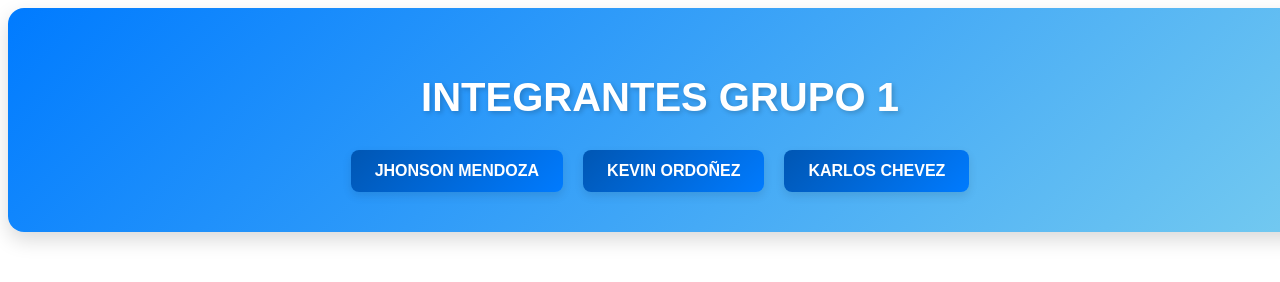
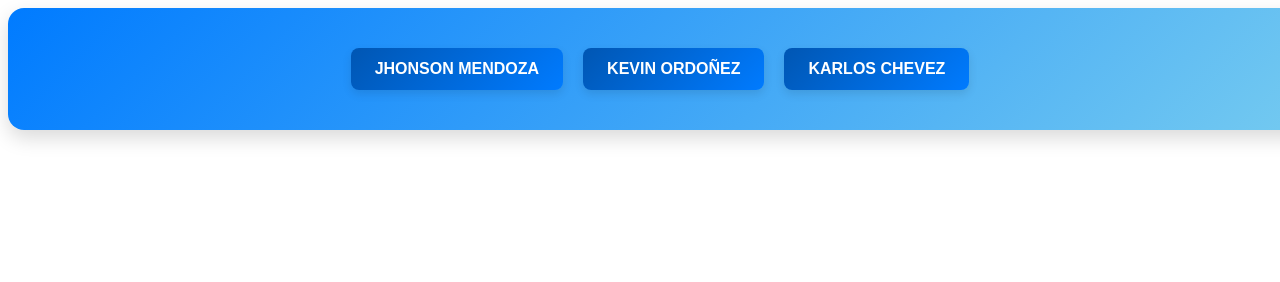
Before and after one commit to JhonsonMendoza/Integrativa-CUSTOM-ELEMENT-, a plain HTML site: page CUSTOM ELEMENTS/index.html in a window 1280 px wide. Shown: the top 282 px of the page. Drawn offline with Linux system fonts and the light colour scheme.

Commit message:
Boton del Git

```diff
--- /dev/null
+++ b/CUSTOM ELEMENTS/Body1-Kevin/button.js
@@ -0,0 +1,62 @@
+class GitButton extends HTMLElement {
+    constructor() {
+      super();
+      this.attachShadow({ mode: 'open' });
+    }
+
+    connectedCallback() {
+      // Obtiene el atributo para el enlace a GitHub
+      const gitLink = this.getAttribute('link') || 'https://github.com/';
+
+      // Estilos y estructura del botón
+      this.shadowRoot.innerHTML = `
+        <style>
+          :host {
+            display: inline-block;
+            font-family: 'Roboto', sans-serif;
+          }
+
+          .git-button {
+            display: inline-flex;
+            align-items: center;
+            justify-content: center;
+            background-color: #333;
+            color: #fff;
+            padding: 12px 24px;
+            font-size: 1rem;
+            font-weight: bold;
+            text-transform: uppercase;
+            text-decoration: none;
+            border: none;
+            border-radius: 8px;
+            cursor: pointer;
+            transition: background-color 0.3s ease, transform 0.2s ease;
+            box-shadow: 0 4px 8px rgba(0, 0, 0, 0.1);
+          }
+          .git-button:hover {
+            background-color: #555;
+            transform: translateY(-2px);
+            box-shadow: 0 6px 12px rgba(0, 0, 0, 0.2);
+          }
+          .git-button:active {
+            transform: translateY(0);
+            box-shadow: 0 3px 6px rgba(0, 0, 0, 0.15);
+          }
+          .git-button svg {
+            margin-right: 8px;
+            width: 20px;
+            height: 20px;
+            fill: white;
+          }
+        </style>
+        <a href="${gitLink}" class="git-button" target="_blank" rel="noopener noreferrer">
+          <svg xmlns="http://www.w3.org/2000/svg" viewBox="0 0 16 16">
+            <path d="M8 0C3.58 0 0 3.58 0 8a8 8 0 005.47 7.59c.4.07.55-.17.55-.38v-1.4c-2.23.48-2.7-1.08-2.7-1.08-.36-.92-.89-1.17-.89-1.17-.73-.5.05-.49.05-.49.81.06 1.24.83 1.24.83.72 1.23 1.89.88 2.35.68.07-.52.28-.88.5-1.08-1.78-.2-3.64-.89-3.64-3.97 0-.88.31-1.6.82-2.17-.08-.2-.36-1.02.08-2.12 0 0 .67-.22 2.2.83a7.59 7.59 0 014.01 0c1.53-1.05 2.2-.83 2.2-.83.44 1.1.16 1.92.08 2.12.51.57.82 1.29.82 2.17 0 3.1-1.87 3.77-3.65 3.97.28.24.54.73.54 1.48v2.2c0 .21.15.45.55.38A8.01 8.01 0 0016 8c0-4.42-3.58-8-8-8z"></path>
+          </svg>
+          Mis Trabajos en GitHub
+        </a>
+      `;
+    }
+  }
+
+  customElements.define('git-button', GitButton);
--- /dev/null
+++ b/CUSTOM ELEMENTS/Body1-Kevin/style.css
@@ -0,0 +1,6 @@
+
+
+
+.hola{
+
+}
--- a/CUSTOM ELEMENTS/Header-Jhonson/custom.js
+++ b/CUSTOM ELEMENTS/Header-Jhonson/custom.js
@@ -63,7 +63,6 @@ class personalCard extends HTMLElement {
 
             </style>
             <div class="div">
-                <h1>INTEGRANTES GRUPO 1</h1>
                 <div class="divU">
                     <button class="button" id="btn1">JHONSON MENDOZA</button>
                     <button class="button" id="btn2">KEVIN ORDOÑEZ</button>
--- a/CUSTOM ELEMENTS/index.html
+++ b/CUSTOM ELEMENTS/index.html
@@ -5,6 +5,7 @@
     <meta name="viewport" content="width=device-width, initial-scale=1.0">
     <script src="Header-Jhonson/custom.js"></script>
     <script src="Body1-Kevin/skill.js"></script>
+    <script src="Body1-Kevin/button.js"></script>
     <script src="Body2-Chevez/StorySection.js"></script>
     <title>Document</title>
     <style>
@@ -15,6 +16,7 @@
         .skill-section1, .story-section1 {
             display: none;
         }
+
     </style>
 </head>
 <body>
@@ -34,12 +36,25 @@
 
     <div id="skills1" class="skill-section1">
         <skill-section skills='["javascript", "html5", "tailwind", "typescript"]'></skill-section>
+        <br>
+        <git-button link="https://github.com/tu-usuario"></git-button>
+
     </div>
     <div id="skills2" class="skill-section1">
-        <skill-section skills='["php", "javascript", "html5", "mysql"]'></skill-section>
+        <skill-section skills='["php", "javascript", "html5", "mysql", "css3"]'></skill-section>
+        <br>
+        <git-button link="https://github.com/KevinTitanZ?tab=repositories"></git-button>
+
+
     </div>
     <div id="skills3" class="skill-section1">
         <skill-section skills='["php", "postman", "python", "postgresql"]'></skill-section>
+        <br>
+        <git-button link="https://github.com/tu-usuario"></git-button>
+
+
     </div>
+
+
 </body>
 </html>
```
Also changed, not shown: CUSTOM ELEMENTS/Body1-Kevin/index1.html (deleted, +0 -11 lines), CUSTOM ELEMENTS/Body2-Chevez/carta.html (+0 -5 lines), BATMAN.png (deleted), PrimerProyecto.PNG (deleted).
